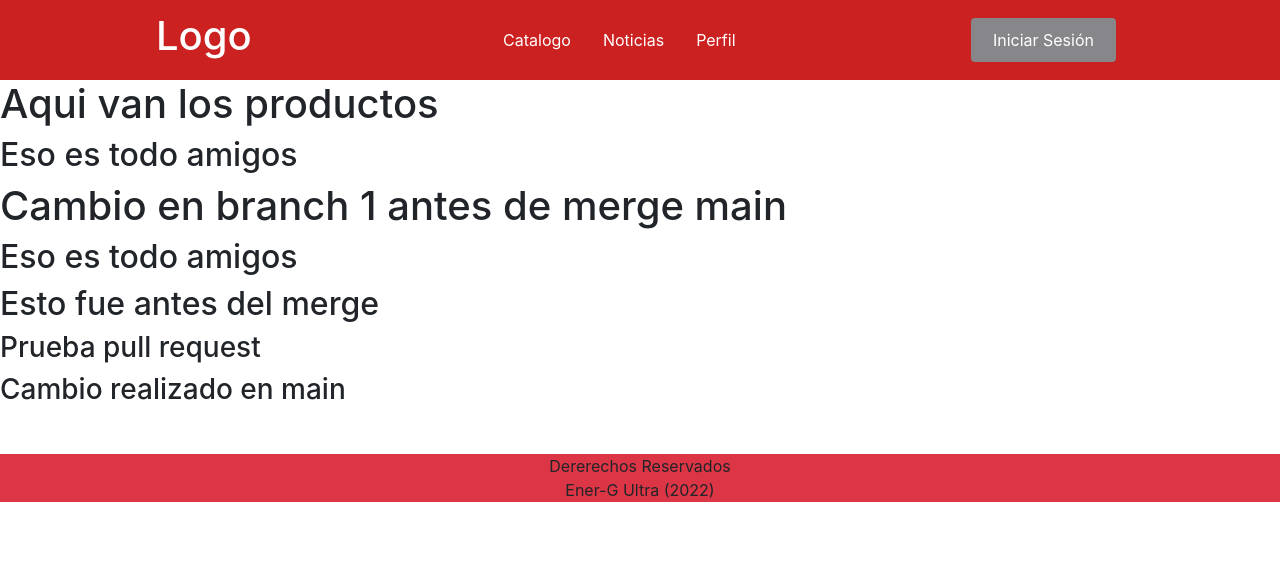
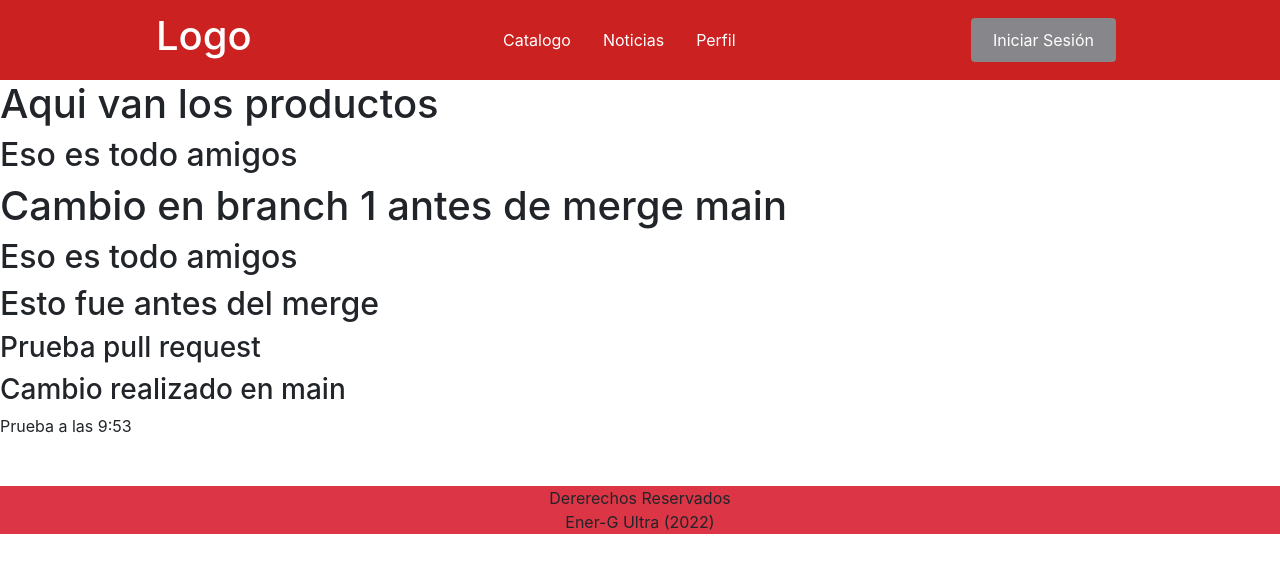
Before and after one commit to victor11s/ENER-G-ULTRA, a React (Create React App) app in the folder energ-1.0/: page /producto in a window 1280 px wide. Shown: the top 572 px of the page. Built offline with nearby package versions, Linux system fonts and the light colour scheme.

Commit message:
Update DetalleProductos.js

```diff
--- a/energ-1.0/src/pages/DetalleProductos.js
+++ b/energ-1.0/src/pages/DetalleProductos.js
@@ -10,13 +10,12 @@ const DetalleProductos = () => {
 
           <h1>Aqui van los productos</h1>
           <h2>Eso es todo amigos</h2>
-
           <h1>Cambio en branch 1 antes de merge main</h1>
           <h2>Eso es todo amigos</h2>
           <h2>Esto fue antes del merge</h2>
           <h3>Prueba pull request</h3>
-
-        <h3>Cambio realizado en main</h3>
+          <h3>Cambio realizado en main</h3>
+          <p>Prueba a las 9:53</p>
 
 
         <Footer/>
```
